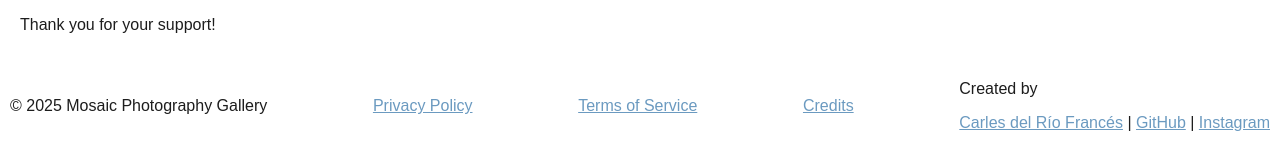
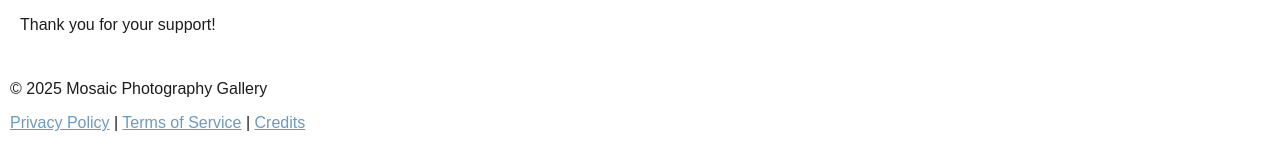
Before and after one commit to Carles11/mosaic-photography, a Next.js app: page /legal/credits in a window 1280 px wide. Shown: the part 799-947 px from the top of the page. Built offline with nearby package versions, Linux system fonts and the light colour scheme.

Commit message:
shuffled photographers

```diff
--- a/src/components/cards/AuthorCard.module.css
+++ b/src/components/cards/AuthorCard.module.css
@@ -62,6 +62,5 @@
 @media (max-width: 768px) {
   .authorCard {
     width: 80%; /* Ensure the card takes full width */
-    margin: 1rem auto; /* Center the card horizontally */
   }
 }
--- a/src/components/cards/AuthorCard.tsx
+++ b/src/components/cards/AuthorCard.tsx
@@ -75,7 +75,11 @@ const AuthorCard: React.FC<AuthorCardProps> = () => {
             return { ...photographer, images: processedImages };
           })
         );
-        setPhotographers(processedPhotographers);
+        const shuffledPhotographers = processedPhotographers.sort(
+          () => Math.random() - 0.5
+        );
+
+        setPhotographers(shuffledPhotographers);
       }
     };
 
--- a/src/components/footer/Footer.tsx
+++ b/src/components/footer/Footer.tsx
@@ -8,17 +8,11 @@ const Footer: React.FC = () => {
       <div className={styles.footerContent}>
         <div className={styles.footerItem}>
           <p>&copy; {currentYear} Mosaic Photography Gallery</p>
-        </div>
-        <div className={styles.footerItem}>
-          <a href="/legal/privacy-policy">Privacy Policy</a>
-        </div>
-        <div className={styles.footerItem}>
-          <a href="/legal/terms-of-service">Terms of Service</a>
-        </div>
-        <div className={styles.footerItem}>
-          <a href="/legal/credits">Credits</a>
-        </div>
-        <div className={styles.footerItem}>
+          <p>
+            <a href="/legal/privacy-policy">Privacy Policy</a> |{" "}
+            <a href="/legal/terms-of-service">Terms of Service</a> |{" "}
+            <a href="/legal/credits">Credits</a>
+          </p>
           <p>Created by </p>
           <p>
             <a
--- a/src/components/footer/footer.module.css
+++ b/src/components/footer/footer.module.css
@@ -5,7 +5,7 @@
   width: 100%;
   height: 8rem;
   background-color: var(--background-color);
-  z-index: 1000; /* Ensure footer is on top */
+  z-index: 1999; /* Ensure footer is on top */
 }
 
 .footerContent {
--- a/src/components/inputs/dropDown/Dropdown.module.css
+++ b/src/components/inputs/dropDown/Dropdown.module.css
@@ -25,6 +25,7 @@
   margin-right: 1em;
   margin-top: 1rem;
   border: none;
+  z-index: 2000;
 }
 
 .dropdown summary {
```
